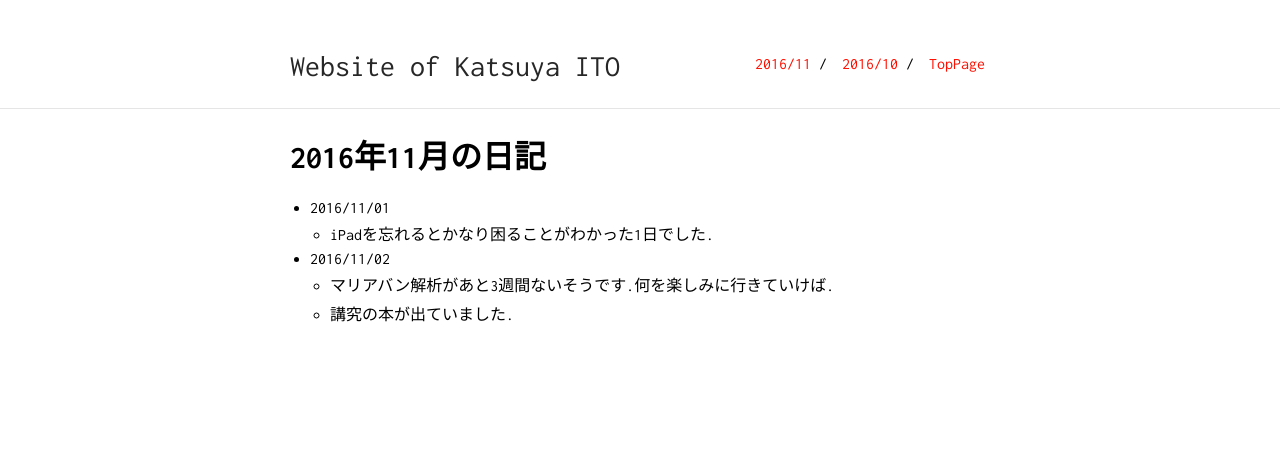
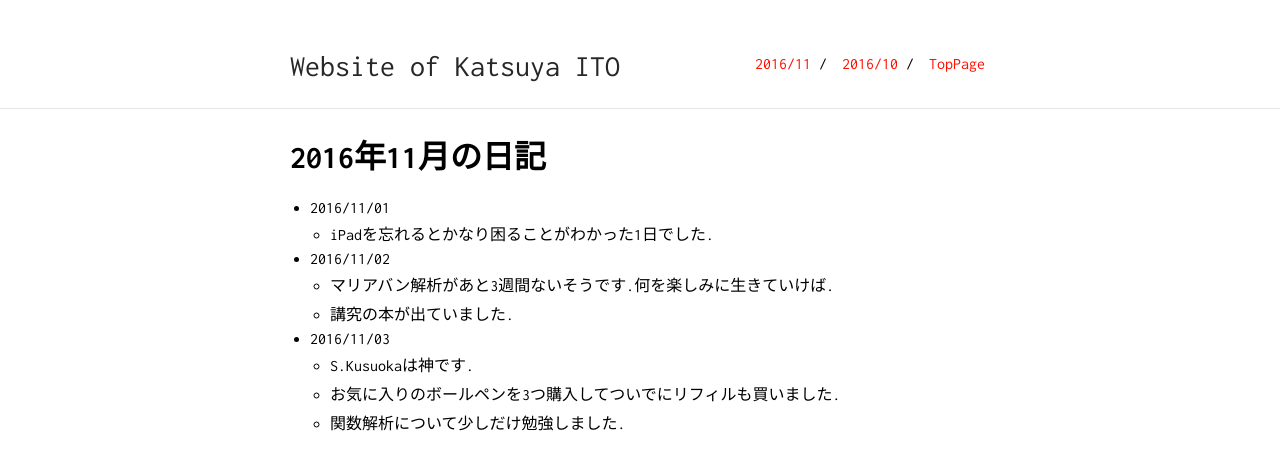
Before and after one commit to KatsuyaITO/KatsuyaITO.github.io, a Jekyll site: the page built from diary_2016_11.md, in a window 1280 px wide. Shown: the top 470 px of the page. Built offline with Jekyll 4.4.1, drawn with Linux system fonts in a browser that asks for light colours.

Commit message:
2016/11/04

```diff
--- a/diary_2016_11.md
+++ b/diary_2016_11.md
@@ -7,5 +7,9 @@ layout: diary
 - 2016/11/01
 	- iPadを忘れるとかなり困ることがわかった1日でした.
 - 2016/11/02
-	- マリアバン解析があと3週間ないそうです.何を楽しみに行きていけば.
+	- マリアバン解析があと3週間ないそうです.何を楽しみに生きていけば.
 	- 講究の本が出ていました.
+- 2016/11/03
+	- S.Kusuokaは神です.
+	- お気に入りのボールペンを3つ購入してついでにリフィルも買いました.
+	- 関数解析について少しだけ勉強しました.
```
Also changed, not shown: index.md (+1 -1 lines).
